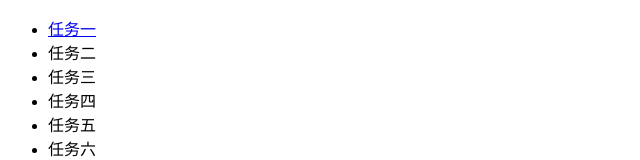
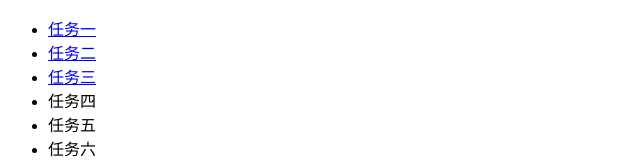
Before and after one commit to situgit/situgit.github.io, a plain HTML site: page index.html in a window 1280 px wide. Shown: the top 160 px of the page, without its empty margins (0-640 px from the left). Drawn offline with Linux system fonts and the light colour scheme.

Commit message:
加入任务三

```diff
--- a/index.html
+++ b/index.html
@@ -10,8 +10,8 @@
 <body>
 	<ul>
 		<li><a href="http://situgit.github.io/it修真院任务一.html">任务一</a></li>
-		<li>任务二</li>
-		<li>任务三</li>
+		<li><a href="#">任务二</a></li>
+		<li><a href="https://situgit.github.io/it_css_task3.html">任务三</a></li>
 		<li>任务四</li>
 		<li>任务五</li>
 		<li>任务六</li>
```
